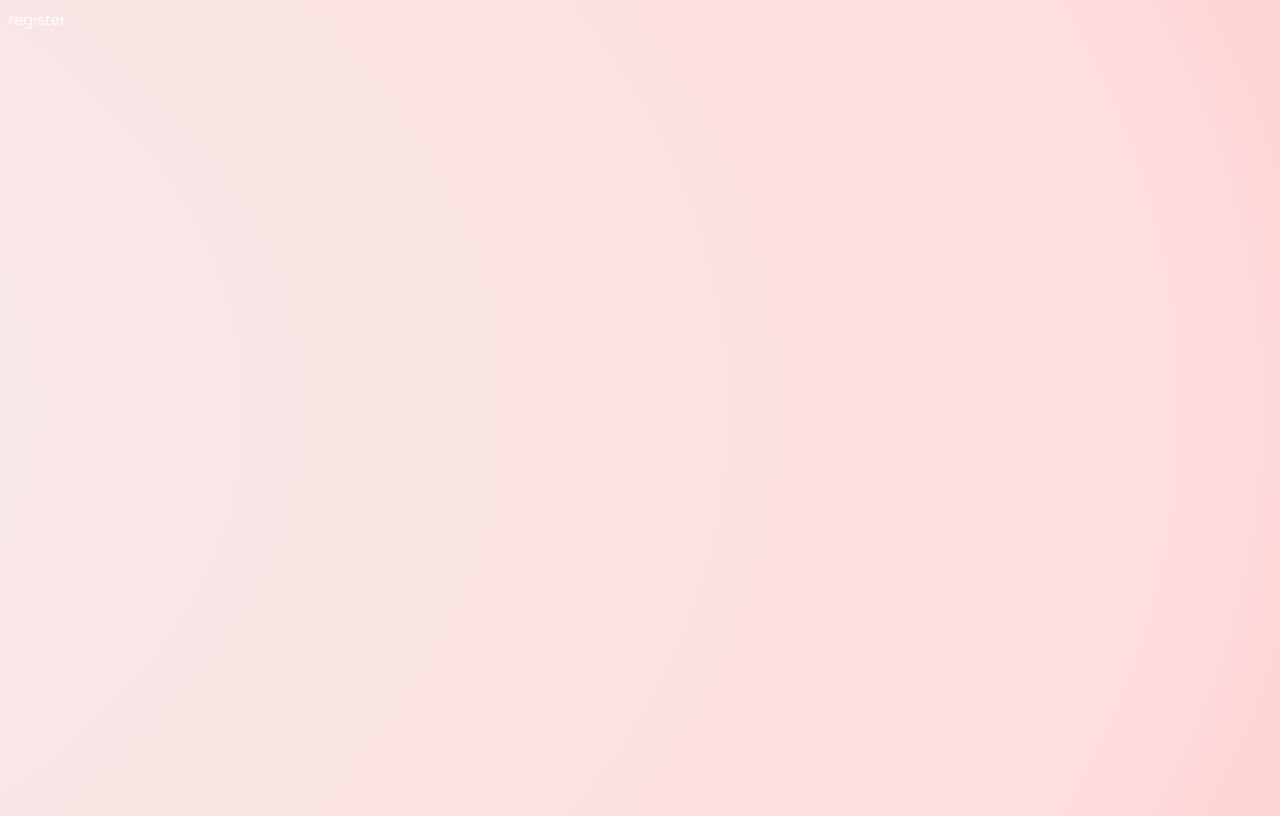
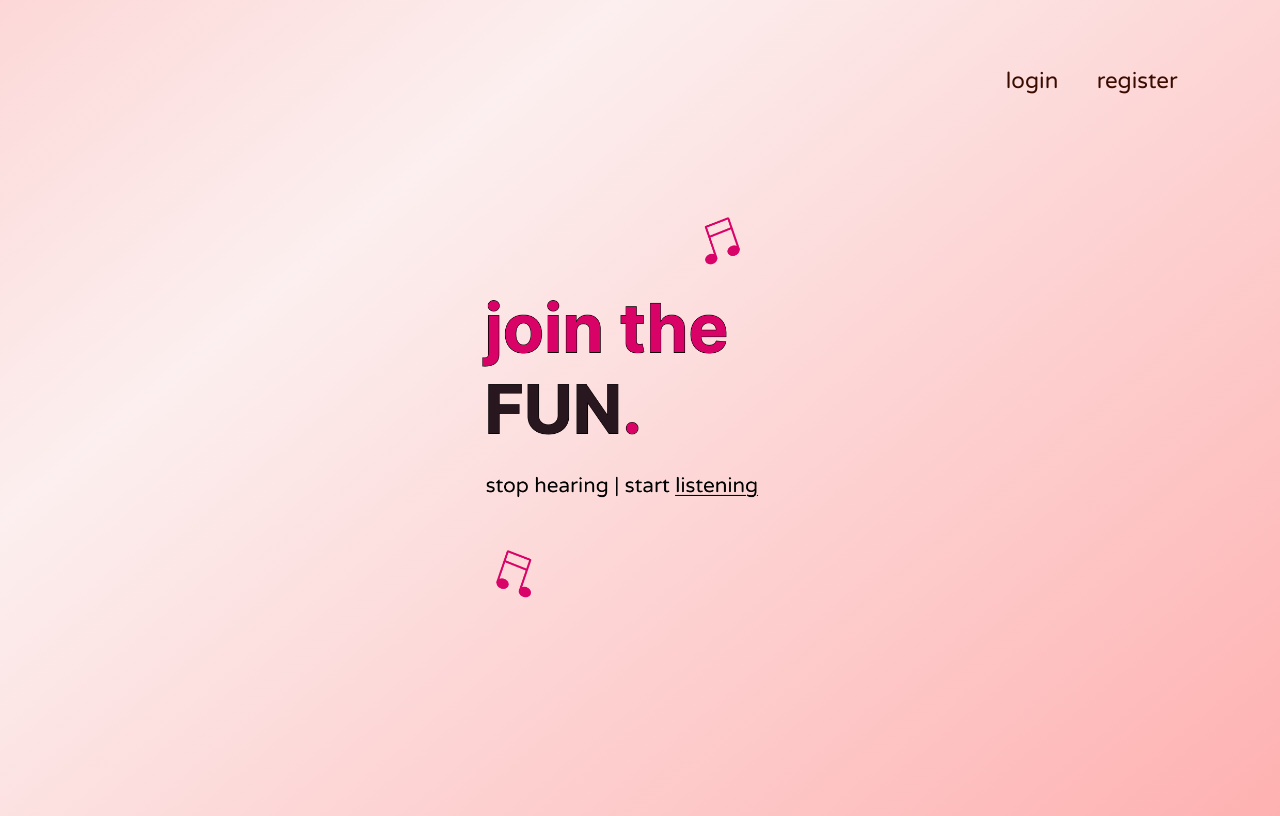
Before and after one commit to bakuyy/chime-v2, a React (Vite) app in the folder frontend/: page /register in a window 1280 px wide. Built offline with nearby package versions, Linux system fonts and the light colour scheme.

Commit message:
Added Login and Register Page formatting

```diff
--- /dev/null
+++ b/frontend/src/constants.tsx
@@ -0,0 +1,2 @@
+export const ACCESS_TOKEN = "access";
+export const REFRESH_TOKEN = "refresh";
--- a/frontend/src/index.css
+++ b/frontend/src/index.css
@@ -18,9 +18,9 @@
 
 
 body {
-  background: radial-gradient(#f4ecec, #ffdede,#f47c7c);	background-size: 400% 400%;
-	animation: gradient 30s ease infinite;
-	height: 100vh;
+  background: linear-gradient(140deg,#ffa2a2,#fcefef,#ffa2a2);
+  background-size: 180% 180%;
+  animation: gradient 18s ease infinite;
 }
 
 @keyframes gradient {
--- a/frontend/src/pages/NotFound.tsx
+++ b/frontend/src/pages/NotFound.tsx
@@ -1,4 +1,4 @@
-import React,{useState} from 'react';
+import React from 'react';
 
 const NotFound: React.FC = () => {
   return (
--- a/frontend/src/pages/public/Home.tsx
+++ b/frontend/src/pages/public/Home.tsx
@@ -2,7 +2,6 @@
 import { useNavigate } from 'react-router-dom';
 import "../../../styling/Home.css"
 import PublicNavbar from '../../components/auth/PublicNavbar';
-
 
 import HomePageGirl from "../../assets/images/HomePageGirl.png"
 
@@ -20,7 +19,7 @@
         <div>
             <div className='home-title'>the <span className="music-note">♫</span> world at your fingertips.</div>
             <div className='home-subtitle'>a tinder-like experience on your music</div>
-            <div className='home-text' onClick={handleClick}>start swiping <span className="arrow">→</span></div>
+            <div className='home-text' onClick={handleClick}>start swiping →</div>
         </div>
         </div>
 
--- a/frontend/src/pages/public/Login.tsx
+++ b/frontend/src/pages/public/Login.tsx
@@ -1,9 +1,13 @@
 import React,{useState} from 'react';
+import PublicNavbar from '../../components/auth/PublicNavbar';
+import CallToAction from "../../assets/images/CallToAction.png"
+
+
 
 const Login: React.FC = () => {
   return (
     <div>
-        login
+        <PublicNavbar/>
     </div>
   );
 };
--- a/frontend/src/pages/public/Register.tsx
+++ b/frontend/src/pages/public/Register.tsx
@@ -1,9 +1,19 @@
-import React,{useState} from 'react';
+import React from 'react';
+import PublicNavbar from '../../components/auth/PublicNavbar'
+import CallToAction from "../../assets/images/CallToAction.png"
+import "../../../styling/Register.css"
+
+
 
 const Register: React.FC = () => {
   return (
     <div>
-        register
+        <PublicNavbar/>
+        <div className='login-container'>
+            <img className='login-img' src={CallToAction}/>
+
+        </div>
+
     </div>
   );
 };
--- a/frontend/styling/Home.css
+++ b/frontend/styling/Home.css
@@ -46,9 +46,7 @@
 
 }
 
-.arrow:hover{
-    animation: bounce-sideways 1.5s ease-in-out infinite;
-}
+
 
 @keyframes bounce-sideways {
     0%, 100% {
@@ -61,4 +59,25 @@
 
 .music-note{
     color: #820263;
+    text-shadow: 0 0 5px #fff,
+    0 0 10px #ffffff,
+    0 0 20px #D90368,
+    0 0 40px #ffffff,
+    0 0 50px #ffffff;
+    margin-left: 10px;
+    margin-right: 10px;
+    animation: bounce 0.5s cubic-bezier(0.5, 0.05, 1, 0.5);
 }
+
+@keyframes bounce {
+    0%, 20%, 50%, 80%, 100% {transform: translateY(0);}
+    40% {transform: translateY(-30px);}
+    60% {transform: translateY(-15px);}
+ }
+.music-note:hover{
+    color: black;
+    transition: 2s;
+
+
+
+}
--- /dev/null
+++ b/frontend/styling/Register.css
@@ -0,0 +1,15 @@
+
+.login-container{
+    display: flex;
+    align-items: center;
+    height: 100vh;
+    width: 100%;
+    overflow: hidden;
+    justify-content: space-evenly;
+}
+
+.login-img{
+    width: 25%;
+    max-width: 700px;
+
+}
```
Also changed, not shown: frontend/src/assets/images/CallToAction.png (added). Lines whose indentation alone changed are shown as unchanged.
